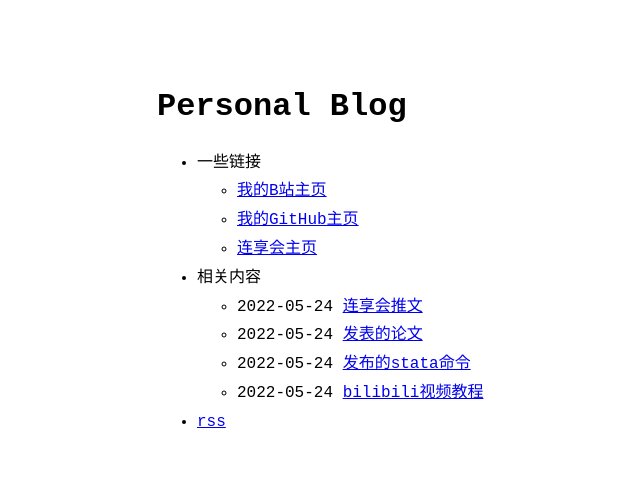
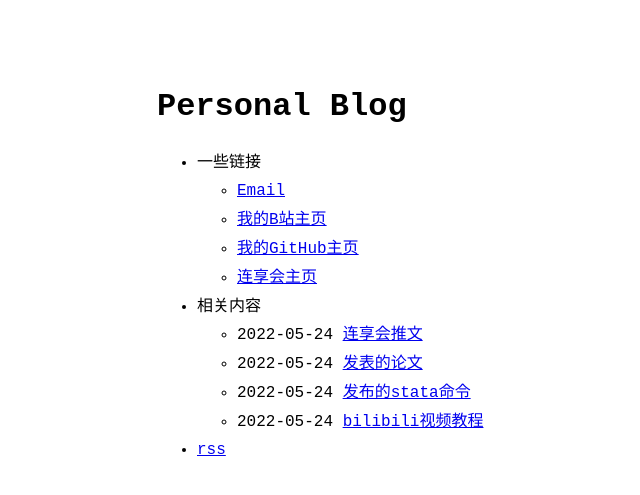
Before and after one commit to ShutterZor/ShutterZor.github.io, a Jekyll site: the page built from index.md, in a window 1280 px wide. Shown: the top 495 px of the page, without its empty margins (163-803 px from the left). Built offline with Jekyll 4.4.1, drawn with Linux system fonts in a browser that asks for light colours.

Commit message:
Update menu.yml

```diff
--- a/_data/menu.yml
+++ b/_data/menu.yml
@@ -4,6 +4,8 @@
 entries:
   - title: 一些链接
     entries:
+      - title: Email
+        url: mailto:wenkangchen4@gmail.com
       - title: 我的B站主页
         url: https://space.bilibili.com/40545247?spm_id_from=333.1007.0.0
       - title: 我的GitHub主页
```
